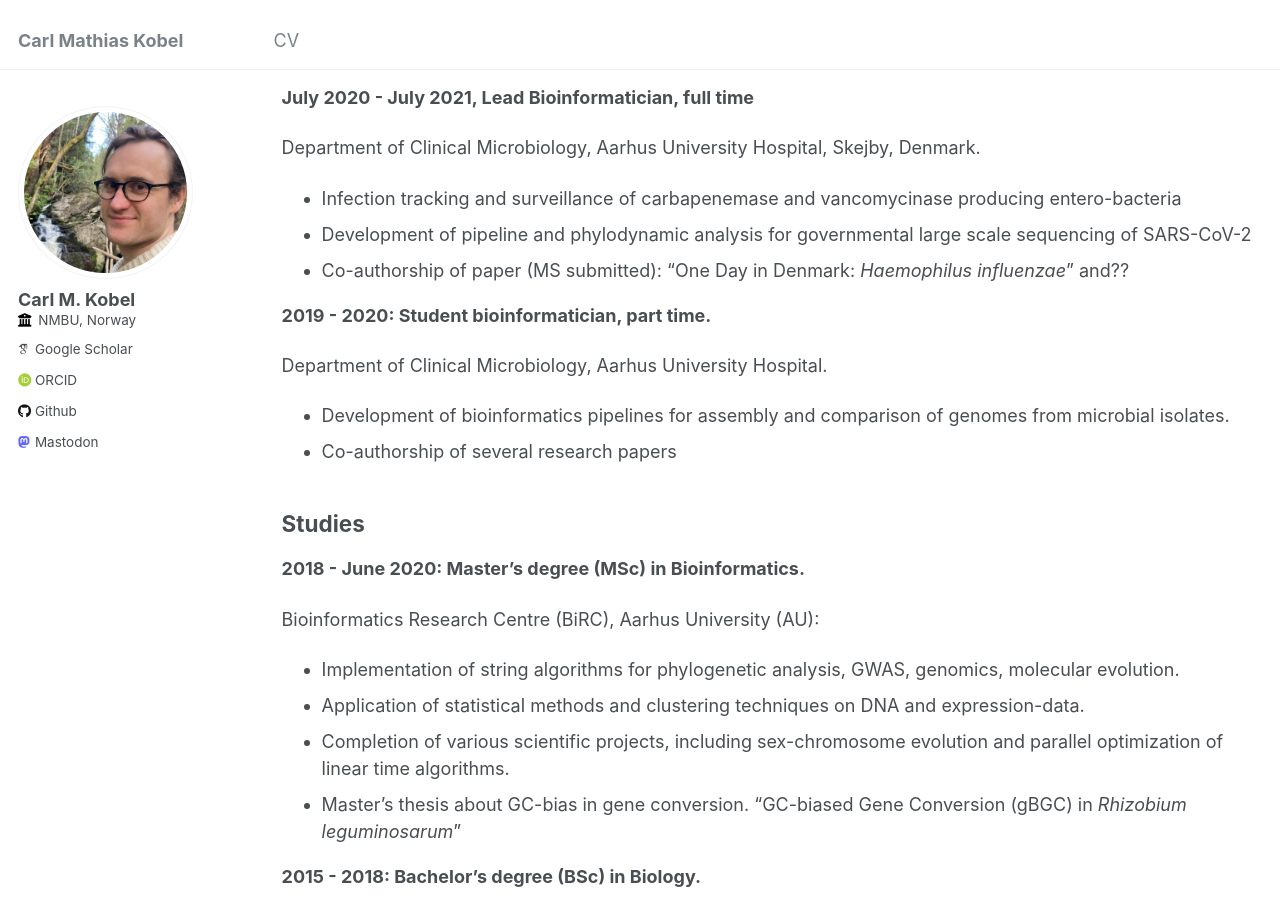
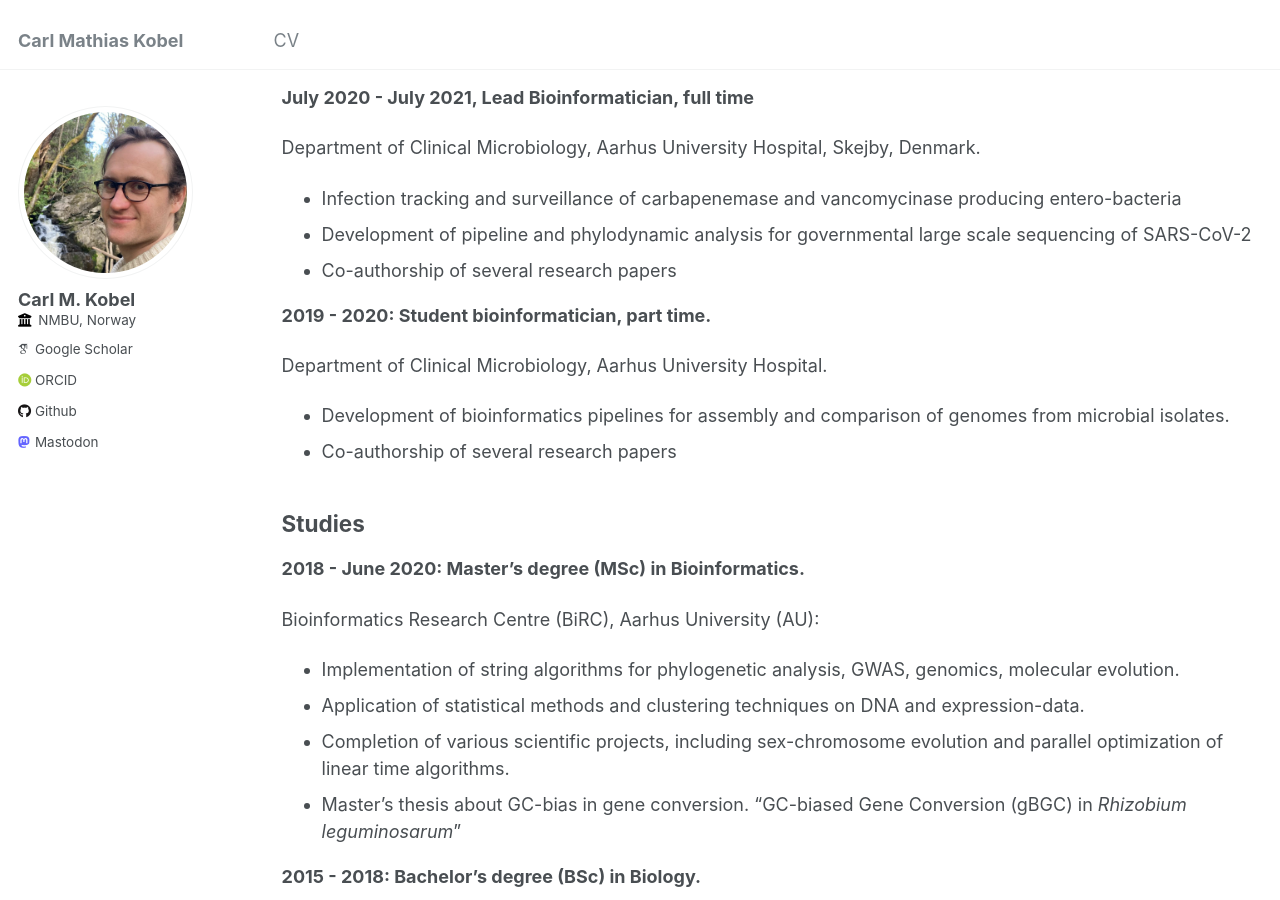
Before and after one commit to cmkobel/cmkobel.github.io, a Jekyll site: the page built from _pages/cv.md, in a window 1280 px wide and 900 px high, scrolled down 502 px. Built offline with Jekyll 4.4.1, drawn with Linux system fonts in a browser that asks for light colours; some web fonts are replaced.

Commit message:
Update cv.md

```diff
--- a/_pages/cv.md
+++ b/_pages/cv.md
@@ -33,7 +33,7 @@ Department of Clinical Microbiology, Aarhus University Hospital, Skejby, Denmark
 
   - Infection tracking and surveillance of carbapenemase and vancomycinase producing entero-bacteria
   - Development of pipeline and phylodynamic analysis for governmental large scale sequencing of SARS-CoV-2
-  - Co-authorship of paper (MS submitted): "One Day in Denmark: *Haemophilus influenzae*" and??
+  - Co-authorship of several research papers
 
 **2019 - 2020: Student bioinformatician, part time.**
 
```
